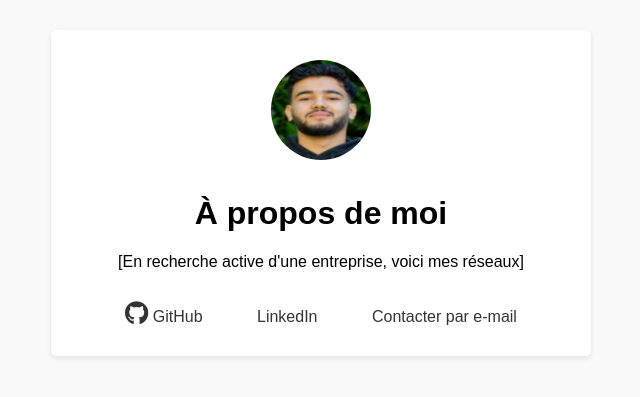
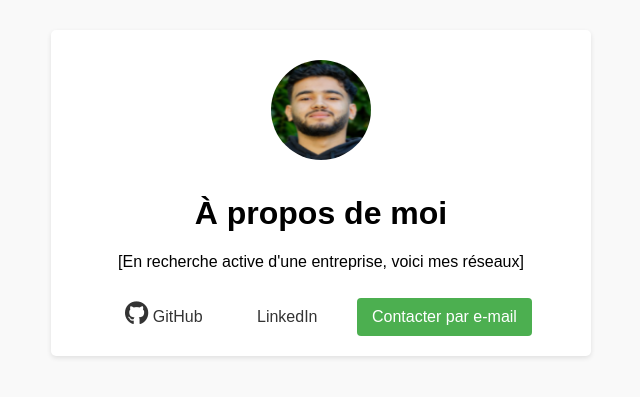
Before and after one commit to Chadi25/A-propos-de-moi, a plain HTML site: page index.html in a window 1280 px wide. Shown: the part 207-604 px from the top of the page, without its empty margins (319-959 px from the left). Drawn offline with Linux system fonts and the light colour scheme.

Commit message:
Update style.css

```diff
--- a/style.css
+++ b/style.css
@@ -45,6 +45,15 @@ body {
     background: linear-gradient(45deg, blue, violet);
 }
 
+.social-links a.mail-button {
+    background-color: #4CAF50; /* Vert */
+    color: white;
+}
+
+.social-links a.mail-button:hover {
+    background-color: #45a049;
+}
+
 .fab {
     font-size: 1.5em;
 }
```
